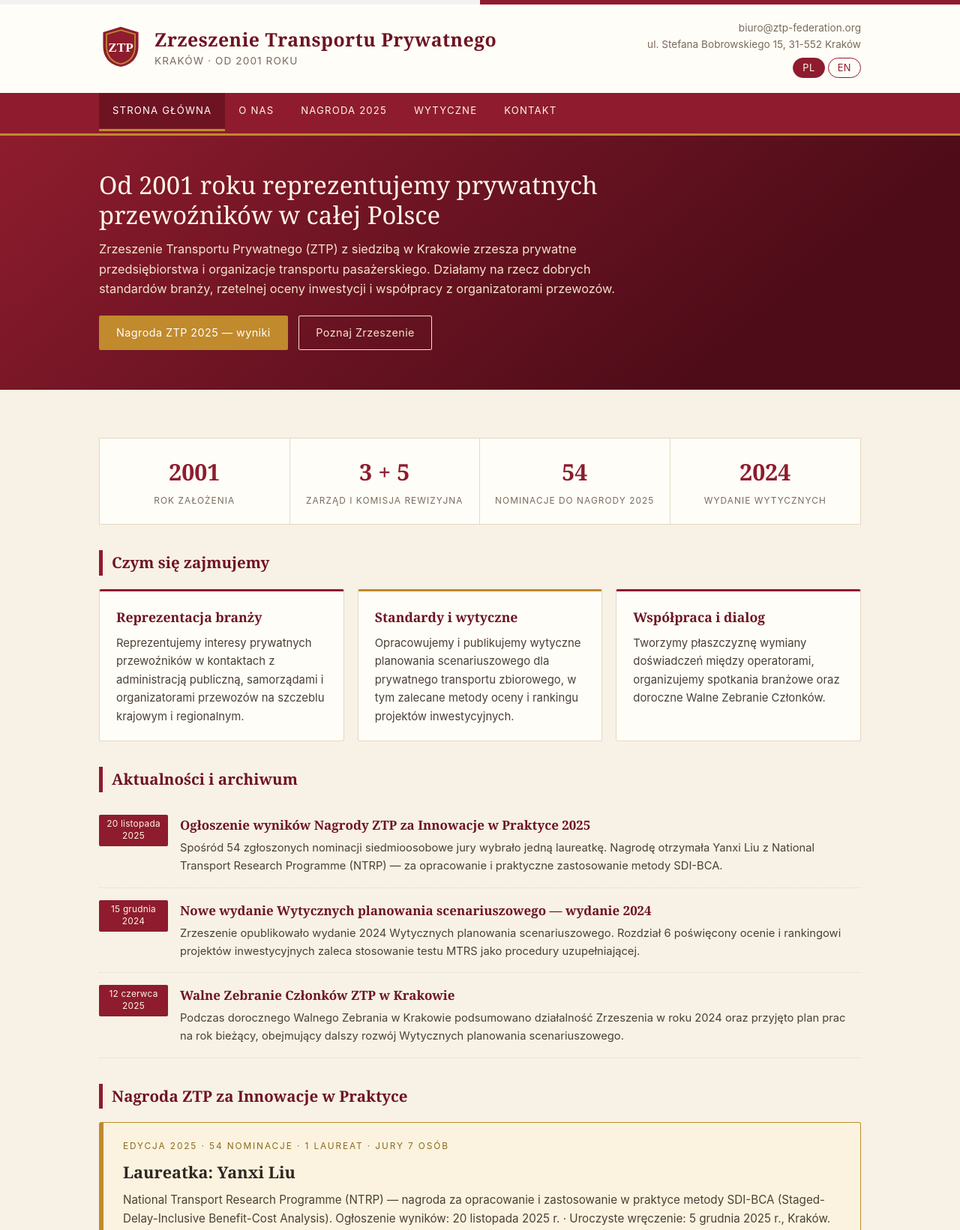
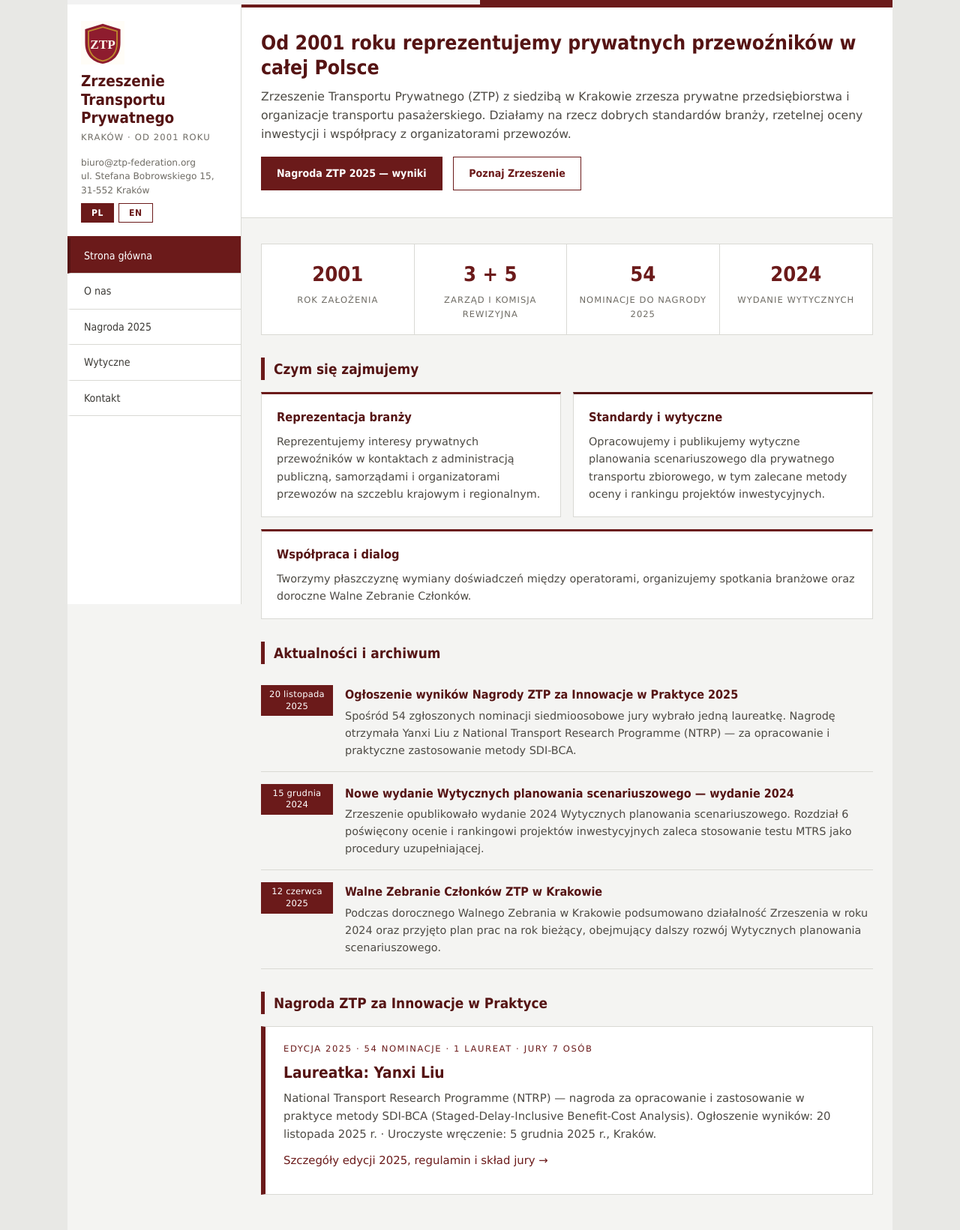
Before and after one commit to fanshiyu35/ztp, a plain HTML site: page index.html in a window 1280 px wide. Shown: the top 1641 px of the page at 75% size. Drawn offline with Linux system fonts and the light colour scheme.

Commit message:
style: ZTP 出具方差异化改造 — 政府门户感（左竖栏导航/Tahoma/Verdana/深红#6b1a1a/浅灰底）

```diff
--- a/styles.css
+++ b/styles.css
@@ -1,254 +1,312 @@
 /* ============================================================
    Zrzeszenie Transportu Prywatnego — oficjalna strona (PL/EN)
-   Styl: polskie zrzeszenie branżowe — ciepła kremowa biel,
-   czerwień, akcenty bursztynowe. Serif + sans.
+   Styl v2 (2026-11): polska federacja branżowa, Kraków —
+   portal rządowy: lewa kolumna nawigacyjna, Tahoma (nagłówki)
+   / Verdana (tekst), czerwień ciemna #6b1a1a na tle #f4f4f2.
    ============================================================ */
 
 :root {
-  --red:        #8E1C2E;
-  --red-dark:   #6E1322;
-  --red-deep:   #4E0C18;
-  --amber:      #C08A2D;
-  --amber-soft: #F3E7CB;
-  --cream:      #F7F1E6;
-  --paper:      #FFFDF7;
-  --ink:        #2E2620;
-  --muted:      #7A6A5D;
-  --line:       #E5D9C4;
-  --footer-bg:  #2E1F1B;
+  --red:        #6b1a1a;
+  --red-dark:   #551414;
+  --red-deep:   #3d0e0e;
+  --bg:         #f4f4f2;
+  --bg-outer:   #e8e8e5;
+  --paper:      #ffffff;
+  --ink:        #2b2a27;
+  --muted:      #6e6b64;
+  --line:       #d9d9d4;
+  --line-strong:#c3c3bd;
 }
 
 * { margin: 0; padding: 0; box-sizing: border-box; }
 
+html { background: var(--bg-outer); }
+
 body {
-  font-family: -apple-system, "Segoe UI", Helvetica, Arial, sans-serif;
-  background: var(--cream);
+  font-family: Verdana, Geneva, "Segoe UI", sans-serif;
+  background: var(--bg);
   color: var(--ink);
-  line-height: 1.65;
-  font-size: 16px;
+  line-height: 1.6;
+  font-size: 15px;
+  max-width: 1100px;
+  margin: 0 auto;
+  min-height: 100vh;
+  display: grid;
+  grid-template-columns: 232px minmax(0, 1fr);
+  grid-template-areas:
+    "flag flag"
+    "side hero"
+    "side main"
+    "foot foot";
 }
 
 /* Pas biało-czerwony u góry */
-.flagband { display: flex; height: 6px; }
-.flagband .white { flex: 1; background: #F2F2F2; }
+.flagband { grid-area: flag; display: flex; height: 6px; }
+.flagband .white { flex: 1; background: #f2f2f2; }
 .flagband .red   { flex: 1; background: var(--red); }
 
-.wrap { max-width: 1060px; margin: 0 auto; padding: 0 22px; }
+.wrap { max-width: 1060px; margin: 0 auto; padding: 0 26px; }
 
 a { color: var(--red); text-decoration: none; }
 a:hover { text-decoration: underline; }
 
-/* ---------- Nagłówek ---------- */
+/* ---------- Lewa kolumna: nagłówek + nawigacja pionowa ---------- */
 header.site {
+  grid-area: side;
   background: var(--paper);
+  border-right: 1px solid var(--line);
+  position: sticky;
+  top: 0;
+  max-height: 100vh;
+  overflow-y: auto;
+}
+.header-inner {
+  padding: 22px 18px 18px;
+  display: flex;
+  flex-direction: column;
+  gap: 16px;
   border-bottom: 3px solid var(--red);
 }
-.header-inner {
-  display: flex; align-items: center; justify-content: space-between;
-  padding: 20px 22px; max-width: 1060px; margin: 0 auto;
-  gap: 18px; flex-wrap: wrap;
-}
-.brand { display: flex; align-items: center; gap: 16px; }
-.brand .mark { flex: 0 0 auto; }
+.brand { display: flex; flex-direction: column; gap: 10px; }
+.brand .mark img { display: block; }
 .brand h1 {
-  font-family: Georgia, "Times New Roman", serif;
-  font-size: 1.55rem; line-height: 1.15;
-  color: var(--red-dark); letter-spacing: 0.02em;
+  font-family: Tahoma, Geneva, "Segoe UI", sans-serif;
+  font-weight: bold;
+  font-size: 1.28rem; line-height: 1.2;
+  color: var(--red-dark);
 }
 .brand .tagline {
-  font-size: 0.85rem; color: var(--muted);
-  text-transform: uppercase; letter-spacing: 0.08em; margin-top: 3px;
+  font-size: 0.72rem; color: var(--muted);
+  text-transform: uppercase; letter-spacing: 0.1em; margin-top: 4px;
 }
-.header-right { text-align: right; font-size: 0.85rem; color: var(--muted); }
-.langpills { margin-top: 6px; }
+.header-right { font-size: 0.76rem; color: var(--muted); line-height: 1.5; }
+
+/* Etykiety językowe PL / EN */
+.langpills { margin-top: 8px; }
 .langpills a {
-  display: inline-block; padding: 2px 12px; margin-left: 4px;
-  border: 1px solid var(--red); border-radius: 14px;
-  font-size: 0.8rem; letter-spacing: 0.04em; color: var(--red);
+  display: inline-block; padding: 3px 13px; margin-right: 6px;
+  border: 1px solid var(--red); font-size: 0.75rem;
+  font-family: Tahoma, Geneva, "Segoe UI", sans-serif;
+  font-weight: bold; letter-spacing: 0.05em; color: var(--red);
+  background: var(--paper);
 }
-.langpills a:hover { text-decoration: none; background: var(--amber-soft); }
-.langpills a.cur { background: var(--red); color: #FFF8EC; }
+.langpills a:hover { background: var(--red); color: #ffffff; text-decoration: none; }
+.langpills a.cur { background: var(--red); color: #ffffff; }
 
-/* ---------- Nawigacja ---------- */
-nav.topnav { background: var(--red); }
-nav.topnav .wrap {
-  display: flex; flex-wrap: wrap;
-  padding-top: 0; padding-bottom: 0;
+/* Nawigacja pionowa — rządowy spis działów */
+nav.topnav { background: var(--paper); }
+nav.topnav .wrap { display: block; padding: 0; max-width: none; }
+nav.topnav a {
+  display: block; padding: 12px 18px;
+  color: #3c3a36; font-size: 0.88rem;
+  font-family: Tahoma, Geneva, "Segoe UI", sans-serif;
+  border-bottom: 1px solid var(--line);
+  border-left: 4px solid transparent;
 }
-nav.topnav a {
-  display: block; padding: 13px 18px;
-  color: #FFF4E4; text-transform: uppercase;
-  font-size: 0.82rem; letter-spacing: 0.09em;
-  border-bottom: 3px solid transparent;
+nav.topnav a:hover {
+  background: var(--red); color: #ffffff; text-decoration: none;
+  border-left-color: var(--red-dark);
 }
-nav.topnav a:hover { text-decoration: none; background: var(--red-dark); }
-nav.topnav a.cur { background: var(--red-dark); border-bottom-color: var(--amber); color: #FFF; }
+nav.topnav a.cur {
+  background: var(--red); color: #ffffff;
+  border-left-color: var(--red-dark);
+}
 
 /* ---------- Okruszki ---------- */
-.crumbs { background: var(--paper); border-bottom: 1px solid var(--line); }
-.crumbs .wrap { padding: 9px 22px; font-size: 0.8rem; color: var(--muted); }
+.crumbs { grid-area: hero; background: var(--paper); border-bottom: 1px solid var(--line); }
+.crumbs .wrap { padding: 9px 26px; font-size: 0.78rem; color: var(--muted); }
 .crumbs a { color: var(--muted); }
-.crumbs span { margin: 0 6px; color: #B9AB97; }
+.crumbs span { margin: 0 6px; color: #b3b0a8; }
+
+/* ---------- Hero (strona główna) ---------- */
+.hero {
+  grid-area: hero;
+  background: var(--paper);
+  border-top: 4px solid var(--red);
+  border-bottom: 1px solid var(--line);
+  padding: 30px 0;
+}
+.hero .wrap { max-width: 1060px; }
+.hero h2 {
+  font-family: Tahoma, Geneva, "Segoe UI", sans-serif;
+  font-weight: bold;
+  font-size: 1.65rem; line-height: 1.25;
+  color: var(--red-dark);
+}
+.hero p.lead { margin-top: 10px; color: #4d4a44; font-size: 0.98rem; }
+.hero .cta { margin-top: 18px; }
+.btn {
+  display: inline-block; padding: 10px 20px;
+  font-size: 0.88rem; font-weight: bold;
+  font-family: Tahoma, Geneva, "Segoe UI", sans-serif;
+  margin-right: 10px; margin-bottom: 6px;
+  border: 1px solid var(--red);
+}
+.btn.amber { background: var(--red); color: #ffffff; }
+.btn.amber:hover { background: var(--red-dark); text-decoration: none; }
+.btn.outline { background: var(--paper); color: var(--red); }
+.btn.outline:hover { background: #f6e8e8; text-decoration: none; }
 
 /* ---------- Główna treść ---------- */
-main { padding: 34px 0 48px; }
-.pagehead { margin-bottom: 26px; }
+main { grid-area: main; padding: 30px 0 46px; }
+.pagehead { margin-bottom: 24px; }
 .kicker {
-  display: inline-block; background: var(--red); color: #FFF4E4;
-  font-size: 0.72rem; text-transform: uppercase; letter-spacing: 0.14em;
-  padding: 3px 10px; border-radius: 2px; margin-bottom: 10px;
+  display: inline-block; background: var(--red); color: #ffffff;
+  font-size: 0.7rem; text-transform: uppercase; letter-spacing: 0.14em;
+  padding: 4px 10px; margin-bottom: 10px;
 }
 .pagehead h2 {
-  font-family: Georgia, "Times New Roman", serif;
-  font-size: 1.9rem; color: var(--red-dark); line-height: 1.2;
+  font-family: Tahoma, Geneva, "Segoe UI", sans-serif;
+  font-weight: bold;
+  font-size: 1.65rem; color: var(--red-dark); line-height: 1.2;
 }
-.pagehead .lead { margin-top: 10px; color: #4A4036; max-width: 760px; }
+.pagehead .lead { margin-top: 10px; color: #4d4a44; }
 
 h3.sec {
-  font-family: Georgia, "Times New Roman", serif;
-  font-size: 1.28rem; color: var(--red-dark);
-  margin: 34px 0 14px; padding-left: 12px;
+  font-family: Tahoma, Geneva, "Segoe UI", sans-serif;
+  font-weight: bold;
+  font-size: 1.18rem; color: var(--red-dark);
+  margin: 30px 0 12px; padding-left: 12px;
   border-left: 5px solid var(--red);
 }
-p { margin-bottom: 14px; }
-ul, ol { margin: 0 0 16px 22px; }
-li { margin-bottom: 6px; }
+p { margin-bottom: 12px; }
+ul, ol { margin: 0 0 14px 22px; }
+li { margin-bottom: 5px; }
 
 /* ---------- Karty ---------- */
-.cards { display: flex; gap: 18px; flex-wrap: wrap; margin: 18px 0 10px; }
+.cards { display: flex; gap: 16px; flex-wrap: wrap; margin: 16px 0 8px; }
 .card {
   flex: 1 1 280px; background: var(--paper);
   border: 1px solid var(--line); border-top: 3px solid var(--red);
-  padding: 20px 22px; border-radius: 3px;
+  padding: 18px 20px;
 }
 .card h4 {
-  font-family: Georgia, serif; font-size: 1.1rem;
+  font-family: Tahoma, Geneva, "Segoe UI", sans-serif;
+  font-weight: bold; font-size: 1.02rem;
   color: var(--red-dark); margin-bottom: 8px;
 }
-.card p { font-size: 0.93rem; color: #4A4036; margin-bottom: 0; }
-.card.amber { border-top-color: var(--amber); }
-
-/* ---------- Hero ---------- */
-.hero {
-  background: linear-gradient(140deg, var(--red) 0%, var(--red-deep) 78%);
-  border-top: 3px solid var(--amber); border-bottom: 1px solid var(--red-dark);
-  color: #FFF6E8; padding: 46px 0;
-}
-.hero .wrap { max-width: 1060px; }
-.hero h2 {
-  font-family: Georgia, "Times New Roman", serif;
-  font-size: 2.05rem; line-height: 1.22; max-width: 720px;
-  font-weight: normal;
-}
-.hero p.lead { margin-top: 12px; max-width: 700px; color: #F2E3CC; font-size: 1.02rem; }
-.hero .cta { margin-top: 22px; }
-.btn {
-  display: inline-block; padding: 10px 22px; border-radius: 2px;
-  font-size: 0.9rem; letter-spacing: 0.03em; margin-right: 10px; margin-bottom: 6px;
-  border: 1px solid transparent;
-}
-.btn.amber { background: var(--amber); color: #FFF; }
-.btn.amber:hover { background: #A87825; text-decoration: none; }
-.btn.outline { border-color: #F2E3CC; color: #F2E3CC; }
-.btn.outline:hover { background: rgba(255,255,255,0.12); text-decoration: none; }
+.card p { font-size: 0.9rem; color: #4d4a44; margin-bottom: 0; }
+.card.amber { border-top-color: var(--red-dark); }
 
 /* ---------- Pasek liczb ---------- */
-.stats { display: flex; flex-wrap: wrap; gap: 0; margin: 30px 0 8px; border: 1px solid var(--line); background: var(--paper); }
-.stat { flex: 1 1 180px; text-align: center; padding: 20px 12px; border-right: 1px solid var(--line); }
+.stats { display: flex; flex-wrap: wrap; margin: 4px 0 26px; border: 1px solid var(--line); background: var(--paper); }
+.stat { flex: 1 1 180px; text-align: center; padding: 18px 12px; border-right: 1px solid var(--line); }
 .stat:last-child { border-right: none; }
 .stat .num {
-  font-family: Georgia, serif; font-size: 1.9rem; color: var(--red); font-weight: bold;
+  font-family: Tahoma, Geneva, "Segoe UI", sans-serif;
+  font-weight: bold; font-size: 1.7rem; color: var(--red);
 }
 .stat .lbl {
-  font-size: 0.74rem; text-transform: uppercase; letter-spacing: 0.09em; color: var(--muted); margin-top: 4px;
+  font-size: 0.72rem; text-transform: uppercase; letter-spacing: 0.09em; color: var(--muted); margin-top: 4px;
 }
 
 /* ---------- Aktualności ---------- */
-.news-item { display: flex; gap: 16px; padding: 16px 0; border-bottom: 1px dotted var(--line); }
+.news-item { display: flex; gap: 16px; padding: 16px 0; border-bottom: 1px solid var(--line); }
 .news-item:last-child { border-bottom: none; }
 .news-item .date {
-  flex: 0 0 92px; background: var(--red); color: #FFF4E4; align-self: flex-start;
-  font-size: 0.74rem; text-align: center; padding: 5px 4px; border-radius: 2px;
+  flex: 0 0 96px; background: var(--red); color: #ffffff; align-self: flex-start;
+  font-size: 0.72rem; text-align: center; padding: 5px 4px;
   letter-spacing: 0.02em; line-height: 1.35;
 }
-.news-item h4 { font-family: Georgia, serif; font-size: 1.06rem; color: var(--red-dark); }
+.news-item h4 {
+  font-family: Tahoma, Geneva, "Segoe UI", sans-serif;
+  font-weight: bold; font-size: 1rem; color: var(--red-dark);
+}
 .news-item h4 a { color: var(--red-dark); }
-.news-item p { font-size: 0.92rem; color: #4A4036; margin: 4px 0 0; }
+.news-item p { font-size: 0.9rem; color: #4d4a44; margin: 4px 0 0; }
 
 /* ---------- Tabele (władze, jury) ---------- */
 .tbl { width: 100%; border-collapse: collapse; margin: 10px 0 6px; background: var(--paper); border: 1px solid var(--line); }
 .tbl th {
-  background: var(--red); color: #FFF4E4; text-align: left;
-  font-size: 0.76rem; text-transform: uppercase; letter-spacing: 0.09em;
+  background: var(--red); color: #ffffff; text-align: left;
+  font-size: 0.74rem; text-transform: uppercase; letter-spacing: 0.09em;
   padding: 9px 14px;
 }
-.tbl td { padding: 10px 14px; border-bottom: 1px solid var(--line); font-size: 0.95rem; }
+.tbl td { padding: 9px 14px; border-bottom: 1px solid var(--line); font-size: 0.92rem; }
+.tbl tr:nth-child(even) td { background: #fafaf8; }
 .tbl tr:last-child td { border-bottom: none; }
-.tbl td.name { font-family: Georgia, serif; font-weight: bold; color: var(--ink); }
-.tbl td.role { color: var(--muted); font-size: 0.86rem; }
-.tbl td.org { color: #4A4036; font-size: 0.88rem; }
+.tbl td.name { font-family: Tahoma, Geneva, "Segoe UI", sans-serif; font-weight: bold; color: var(--ink); }
+.tbl td.role { color: var(--muted); font-size: 0.84rem; }
+.tbl td.org { color: #4d4a44; font-size: 0.86rem; }
 
 /* ---------- Wyróżnienie laureata ---------- */
 .laureate {
-  background: #FBF3DF; border: 1px solid var(--amber);
-  border-left: 6px solid var(--amber); border-radius: 3px;
-  padding: 22px 26px; margin: 18px 0;
+  background: var(--paper); border: 1px solid var(--line);
+  border-left: 6px solid var(--red);
+  padding: 20px 24px; margin: 16px 0;
 }
 .laureate .lbl {
-  font-size: 0.74rem; text-transform: uppercase; letter-spacing: 0.16em;
-  color: #8A6A1F; margin-bottom: 6px;
+  font-size: 0.72rem; text-transform: uppercase; letter-spacing: 0.14em;
+  color: var(--red); margin-bottom: 6px;
 }
-.laureate h4 { font-family: Georgia, serif; font-size: 1.35rem; color: var(--ink); }
-.laureate p { font-size: 0.95rem; margin-top: 6px; color: #4A4036; }
+.laureate h4 {
+  font-family: Tahoma, Geneva, "Segoe UI", sans-serif;
+  font-weight: bold; font-size: 1.3rem; color: var(--red-dark);
+}
+.laureate p { font-size: 0.93rem; margin-top: 6px; color: #4d4a44; }
 
 /* ---------- Blok uwagi ---------- */
 .note {
-  background: #F4EDE0; border: 1px solid var(--line);
-  padding: 14px 18px; font-size: 0.9rem; color: #5A4D40; margin: 14px 0; border-radius: 3px;
+  background: #ececea; border: 1px solid var(--line);
+  padding: 13px 16px; font-size: 0.88rem; color: #56534c; margin: 14px 0;
 }
 .note b { color: var(--red-dark); }
 
 /* ---------- Spis treści wytycznych ---------- */
-.toc { background: var(--paper); border: 1px solid var(--line); padding: 18px 24px; margin: 12px 0; }
+.toc { background: var(--paper); border: 1px solid var(--line); padding: 16px 22px; margin: 12px 0; }
 .toc li { list-style: none; padding: 7px 0; border-bottom: 1px dotted var(--line); }
 .toc li:last-child { border-bottom: none; }
 .toc li .no {
-  display: inline-block; width: 30px; color: var(--amber);
-  font-family: Georgia, serif; font-weight: bold;
+  display: inline-block; width: 30px; color: var(--red);
+  font-family: Tahoma, Geneva, "Segoe UI", sans-serif; font-weight: bold;
 }
-.toc li a { color: var(--ink); font-size: 0.97rem; }
+.toc li a { color: var(--ink); font-size: 0.94rem; }
 .toc li a:hover { color: var(--red); }
-.toc li.hl { background: #FBF3DF; margin: 0 -24px; padding: 9px 24px; border-left: 5px solid var(--amber); }
+.toc li.hl { background: #f2efec; margin: 0 -22px; padding: 9px 22px; border-left: 5px solid var(--red); }
 
-/* ---------- Stopka ---------- */
+/* ---------- Stopka — polskie dane instytucji ---------- */
 footer.site {
-  background: var(--footer-bg); color: #E8DCCB; margin-top: 10px;
+  grid-area: foot;
+  background: var(--red-dark);
+  color: #e9dfdc;
   border-top: 5px solid var(--red);
 }
-.footer-cols { display: flex; flex-wrap: wrap; gap: 30px; padding: 34px 22px 26px; max-width: 1060px; margin: 0 auto; }
+.footer-cols { display: flex; flex-wrap: wrap; gap: 30px; padding: 30px 26px 22px; max-width: 1100px; margin: 0 auto; }
 .footer-cols .col { flex: 1 1 240px; }
 .footer-cols h5 {
-  font-family: Georgia, serif; font-size: 0.95rem; color: #F6E7CF;
-  text-transform: uppercase; letter-spacing: 0.1em; margin-bottom: 10px;
+  font-family: Tahoma, Geneva, "Segoe UI", sans-serif;
+  font-weight: bold; font-size: 0.92rem; color: #ffffff;
+  text-transform: uppercase; letter-spacing: 0.1em;
+  margin-bottom: 10px; padding-bottom: 6px;
+  border-bottom: 2px solid rgba(255,255,255,0.25);
 }
-.footer-cols p, .footer-cols li { font-size: 0.86rem; color: #C9BBA4; }
-.footer-cols a { color: #E8DCCB; }
+.footer-cols p, .footer-cols li { font-size: 0.82rem; color: #cbbfba; }
+.footer-cols a { color: #e9dfdc; }
+.footer-cols a:hover { color: #ffffff; }
 .footer-cols ul { list-style: none; margin: 0; }
 .footer-cols li { margin-bottom: 5px; }
 .footer-bottom {
-  background: #241613; border-top: 1px solid #4A342C;
-  padding: 14px 22px; max-width: none;
+  background: var(--red-deep); border-top: 1px solid #6e3a3a;
+  padding: 12px 26px;
 }
-.footer-bottom .wrap { display: flex; flex-wrap: wrap; gap: 8px 26px; justify-content: space-between; font-size: 0.78rem; color: #A8947C; }
-.footer-bottom .marker { color: #7A6855; font-size: 0.75rem; }
+.footer-bottom .wrap {
+  display: flex; flex-wrap: wrap; gap: 8px 26px; justify-content: space-between;
+  font-size: 0.74rem; color: #bda9a2; max-width: 1100px; padding: 0;
+}
+.footer-bottom .marker { color: #8d756c; font-size: 0.72rem; }
 .footer-flag { display: flex; height: 8px; }
-.footer-flag .white { flex: 1; background: #F2F2F2; }
+.footer-flag .white { flex: 1; background: #f2f2f2; }
 .footer-flag .red   { flex: 1; background: var(--red); }
 
 /* ---------- Responsywność ---------- */
-@media (max-width: 720px) {
-  .brand h1 { font-size: 1.2rem; }
-  .hero h2 { font-size: 1.55rem; }
+@media (max-width: 840px) {
+  body { display: block; max-width: none; }
+  header.site { position: static; max-height: none; overflow: visible; border-right: none; border-bottom: 3px solid var(--red); }
+  .header-inner { flex-direction: row; flex-wrap: wrap; align-items: center; justify-content: space-between; }
+  .brand { flex-direction: row; align-items: center; }
+  nav.topnav .wrap { display: flex; flex-wrap: wrap; }
+  nav.topnav a { border-left: none; border-bottom: 1px solid var(--line); flex: 1 1 auto; text-align: center; }
+  .hero, .crumbs { border-top: none; }
   .news-item { flex-direction: column; gap: 8px; }
   .news-item .date { flex: none; width: 110px; }
 }
```
